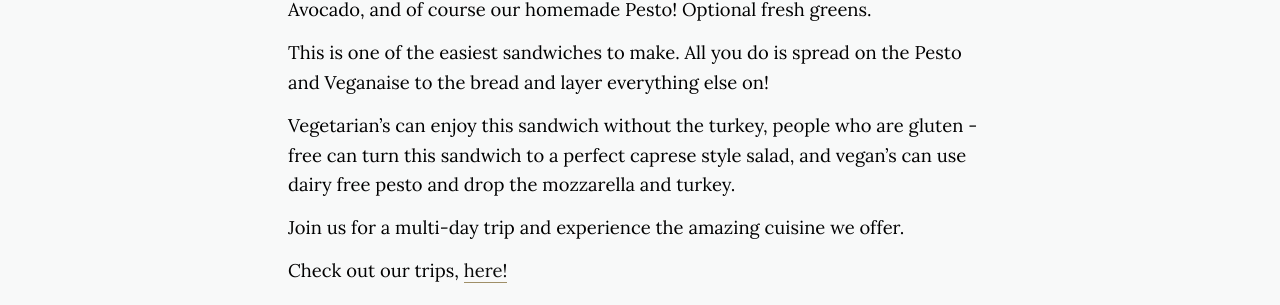
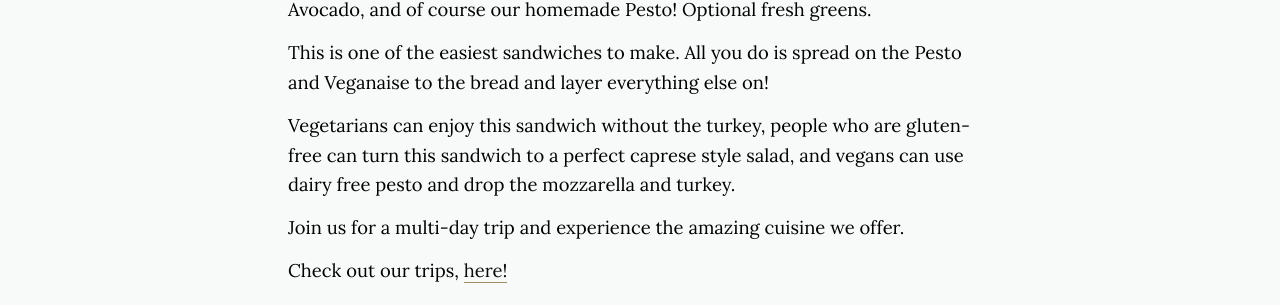
Before and after one commit to December08th/CSKGuide, a Jekyll site: the page built from _posts/2020-03-08-the-crystal-sea-s-giovanni-sandwich.md, in a window 1280 px wide and 900 px high, scrolled down 944 px. Shown: the part 147-452 px from the top of the window. Built offline with Jekyll 4.4.1, drawn with Linux system fonts in a browser that asks for light colours; nearby versions of some CDN libraries; comment, search, counter and statistics services are not loaded.

Commit message:
Update from Forestry.io Brooke Friesen updated _posts/2020-03-08-the-crystal-sea-s-giovanni-sandwich.md

```diff
--- a/_posts/2020-03-08-the-crystal-sea-s-giovanni-sandwich.md
+++ b/_posts/2020-03-08-the-crystal-sea-s-giovanni-sandwich.md
@@ -17,7 +17,7 @@ The other ingredients include: Mama Bird Farms Heirloom Tomato, Fresh Basil from
 
 This is one of the easiest sandwiches to make. All you do is spread on the Pesto and Veganaise to the bread and layer everything else on!
 
-Vegetarian's can enjoy this sandwich without the turkey, people who are gluten -free can turn this sandwich to a perfect caprese style salad, and vegan's can use dairy free pesto and drop the mozzarella and turkey.
+Vegetarians can enjoy this sandwich without the turkey, people who are gluten-free can turn this sandwich to a perfect caprese style salad, and vegans can use dairy free pesto and drop the mozzarella and turkey.
 
 Join us for a multi-day trip and experience the amazing cuisine we offer.
 
```
